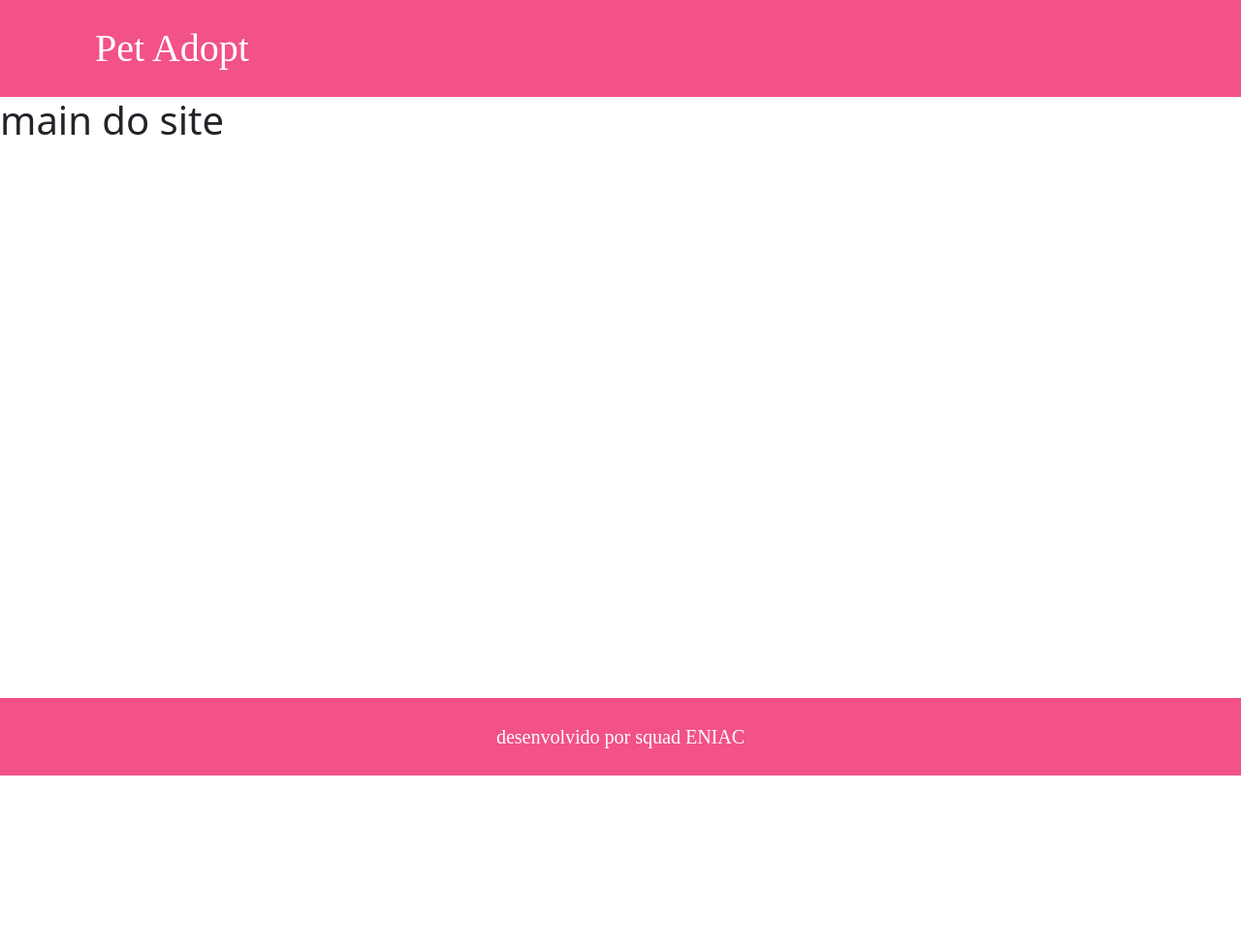
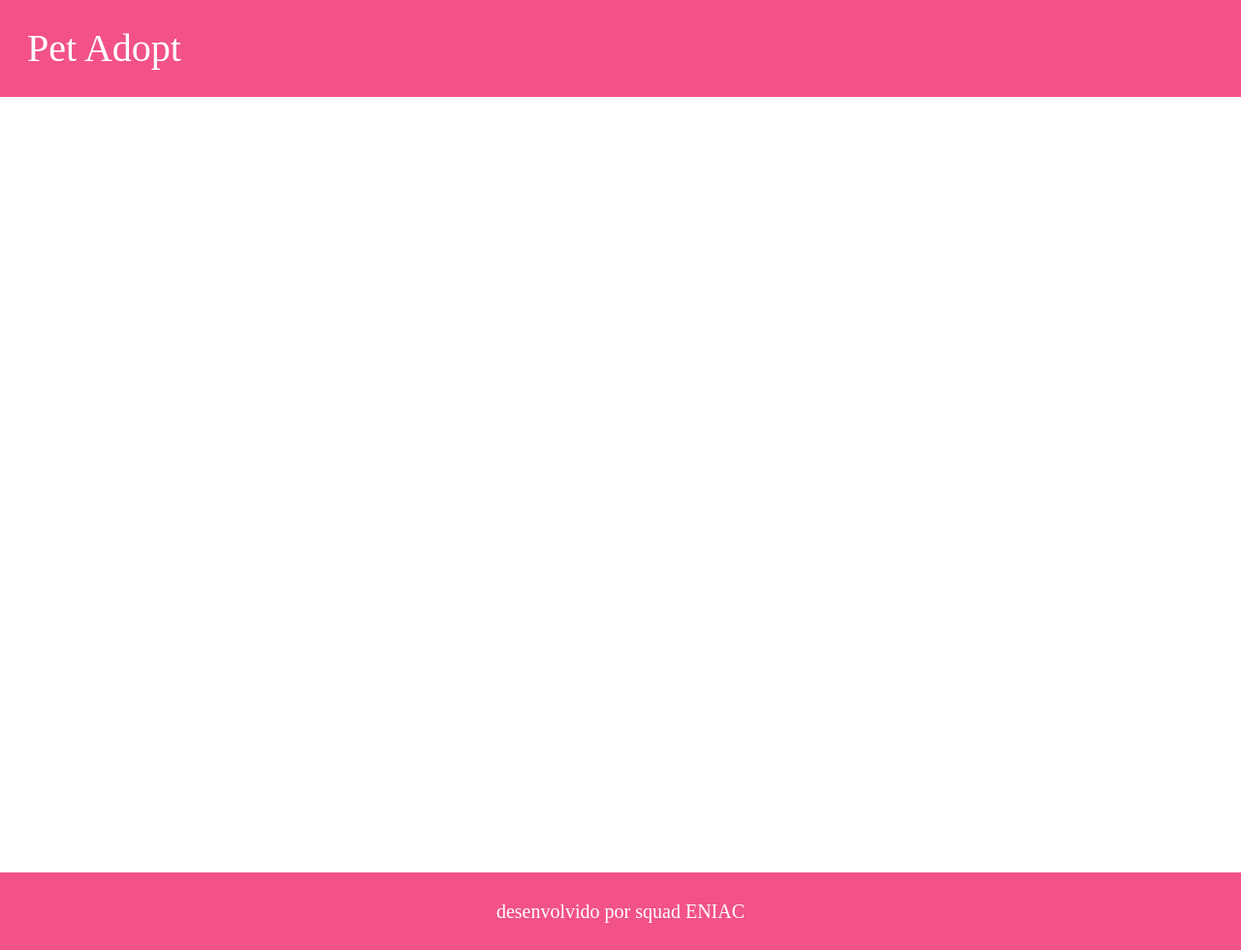
Before and after one commit to Squad-eniac/abrigo_animais_SquadENIAC, a Django app: template animal_shelter/shelter/templates/layout.html in a window 1280 px wide. Shown: the whole page at 97% size. Before the commit the page ends 800 px from the top, so only its background shows below. Run offline with Django 3.2, Linux system fonts and the light colour scheme; the template is opened without the code that fills it, so the values that code supplies are empty; some libraries are stand-ins or nearby versions; some web fonts are replaced.

Commit message:
update para produção

```diff
--- a/animal_shelter/shelter/static/shelter/custom-adoption_form.css
+++ b/animal_shelter/shelter/static/shelter/custom-adoption_form.css
@@ -1,3 +1,7 @@
+.container {
+  height: 100%;
+}
+
 .input-custom {
     border: 1px solid #F25287;
     border-radius: 50px;
--- a/animal_shelter/shelter/static/shelter/custom-animal_detail.css
+++ b/animal_shelter/shelter/static/shelter/custom-animal_detail.css
@@ -1,3 +1,7 @@
+.container-fluid-custom {
+    height: 100vh;
+}
+
 .animal-name {
     color: #FFEFEF;
     -webkit-text-stroke-width: 1px;
@@ -52,7 +56,7 @@
     font-family: 'Montserrat';
 }
 
-
+/* responsividade para mobile */
 @media (max-width: 991.98px) {
     .animal-detail {
         flex-direction: column;
--- a/animal_shelter/shelter/static/shelter/custom-animal_list.css
+++ b/animal_shelter/shelter/static/shelter/custom-animal_list.css
@@ -1,10 +1,4 @@
 @import url('https://fonts.googleapis.com/css2?family=Montserrat:ital,wght@0,100..900;1,100..900&family=Protest+Strike&display=swap');
-
-/* manter a altura do container e evitar cortes no conteúdo */
-.container {
-    height: 80%;
-    overflow-y: scroll;
-}
 
 /*  alinhamento, cor e margin da div*/
 .title {
--- a/animal_shelter/shelter/static/shelter/custom-index.css
+++ b/animal_shelter/shelter/static/shelter/custom-index.css
@@ -2,7 +2,6 @@
 
 body {
     height: 100vh;
-    overflow: hidden;
 }
 
 /* cor de fundo da navbar/footer */
@@ -18,8 +17,6 @@ body {
     color: white;
     text-decoration: none;
 }
-
-
 
 .navbar-brand-custom:hover {
     color: white;
--- a/animal_shelter/shelter/templates/animal_detail.html
+++ b/animal_shelter/shelter/templates/animal_detail.html
@@ -55,7 +55,7 @@
             </div>
             <div class="btn-detail-adoption">
                 {% if adoption_status == 'Under Review' %}
-
+                    <!-- <p>Em processo de adoção</p> -->
                 {% else %}
                     <a href="{% url 'adoption_request' animal.id %}" class="btn btn-custom btn-detail-custom">Adotar {{ animal.name }}</a>
                 {% endif %}
--- a/animal_shelter/shelter/templates/layout.html
+++ b/animal_shelter/shelter/templates/layout.html
@@ -2,6 +2,7 @@
 {% load django_bootstrap5 %}
 <!DOCTYPE html>
 <html lang="pt-br">
+
 <head>
     <meta charset="UTF-8">
     <meta name="viewport" content="width=device-width, initial-scale=1.0">
@@ -16,35 +17,42 @@
     <script src="https://kit.fontawesome.com/ea79fea873.js" crossorigin="anonymous"></script>
 
 </head>
+
 <body>
     <!-- navbar e search bar-->
-    <nav class="navbar navbar-expand-lg sticky-top navbar-custom ">
-        <div class="container-fluid container">
+    <nav class="navbar navbar-expand-lg sticky-top navbar-custom container-fluid">
+        <div class="container-fluid">
             <a class="navbar-brand"><a class="navbar-brand-custom" href="/">Pet Adopt</a></a>
-            <button class="navbar-toggler navbar-toggle-custom" type="button" data-bs-toggle="collapse" data-bs-target="#navbarNav" aria-controls="navbarNav" aria-expanded="false" aria-label="Toggle navigation">
+            <button class="navbar-toggler navbar-toggle-custom" type="button" data-bs-toggle="collapse"
+                data-bs-target="#navbarNav" aria-controls="navbarNav" aria-expanded="false"
+                aria-label="Toggle navigation">
                 <i class="fa-solid fa-bars" style="color: white;"></i>
             </button>
             <div class="collapse navbar-collapse" id="navbarNav">
-                {% if request.path == '/' %}  <!-- Condicional para verificar se a rota é a página inicial -->
-                    <form method="get" class="d-flex ms-auto form-custom" role="search">
-                        <input class="form-control me-2" type="text" name="search_term" placeholder="Buscar animalzinho" aria-label="Buscar animalzinho" value="{{ search_query }}">
-                        <button class="btn" type="submit"><i class="fa-solid fa-magnifying-glass"></i></button>
-                    </form>
+                {% if request.path == '/' %} <!-- Condicional para verificar se a rota é a página inicial -->
+                <form method="get" class="d-flex ms-auto form-custom" role="search">
+                    <input class="form-control me-2" type="text" name="search_term" placeholder="Buscar animalzinho"
+                        aria-label="Buscar animalzinho" value="{{ search_query }}">
+                    <button class="btn" type="submit"><i class="fa-solid fa-magnifying-glass"></i></button>
+                </form>
                 {% endif %}
             </div>
         </div>
     </nav>
+    <div class="container-fluid container-fluid-custom">
 
         {% block content %}
-        <h1>main do site</h1>
+
         {% endblock %}
-
+    </div>
     <!-- rodapé com link github-->
-    <footer class="fixed-bottom footer-custom d-flex">
+    <footer class="footer-custom d-flex">
         <div class="container-fluid d-flex flex-row justify-content-center align-items-center">
-
-            <span class="d-flex navbar-brand footer-item-custom">desenvolvido por <a href="https://github.com/Squad-eniac/abrigo_animais_SquadENIAC" target="_blank">squad ENIAC</a></span>
+            <span class="d-flex footer-item-custom">desenvolvido por <a
+                    href="https://github.com/Squad-eniac/abrigo_animais_SquadENIAC" target="_blank">squad
+                    ENIAC</a></span>
         </div>
     </footer>
 </body>
+
 </html>
--- a/animal_shelter/shelter/views.py
+++ b/animal_shelter/shelter/views.py
@@ -46,7 +46,7 @@ class AdoptionRequestView(FormView):
 
         adoption = form.save(commit=False)
         adoption.animal = animal
-        adoption.status = 'Em análise'
+        adoption.status = 'Under Review'
         adoption.save()
 
         messages.success(self.request, f'Parabéns! Você adotou {animal.name}. Obrigado por fazer a diferença!')
```
Also changed, not shown: animal_shelter/shelter/models.py (+5 -6 lines), animal_shelter/db.sqlite3, animal_shelter/media/animals/mel_dog.jpg.
